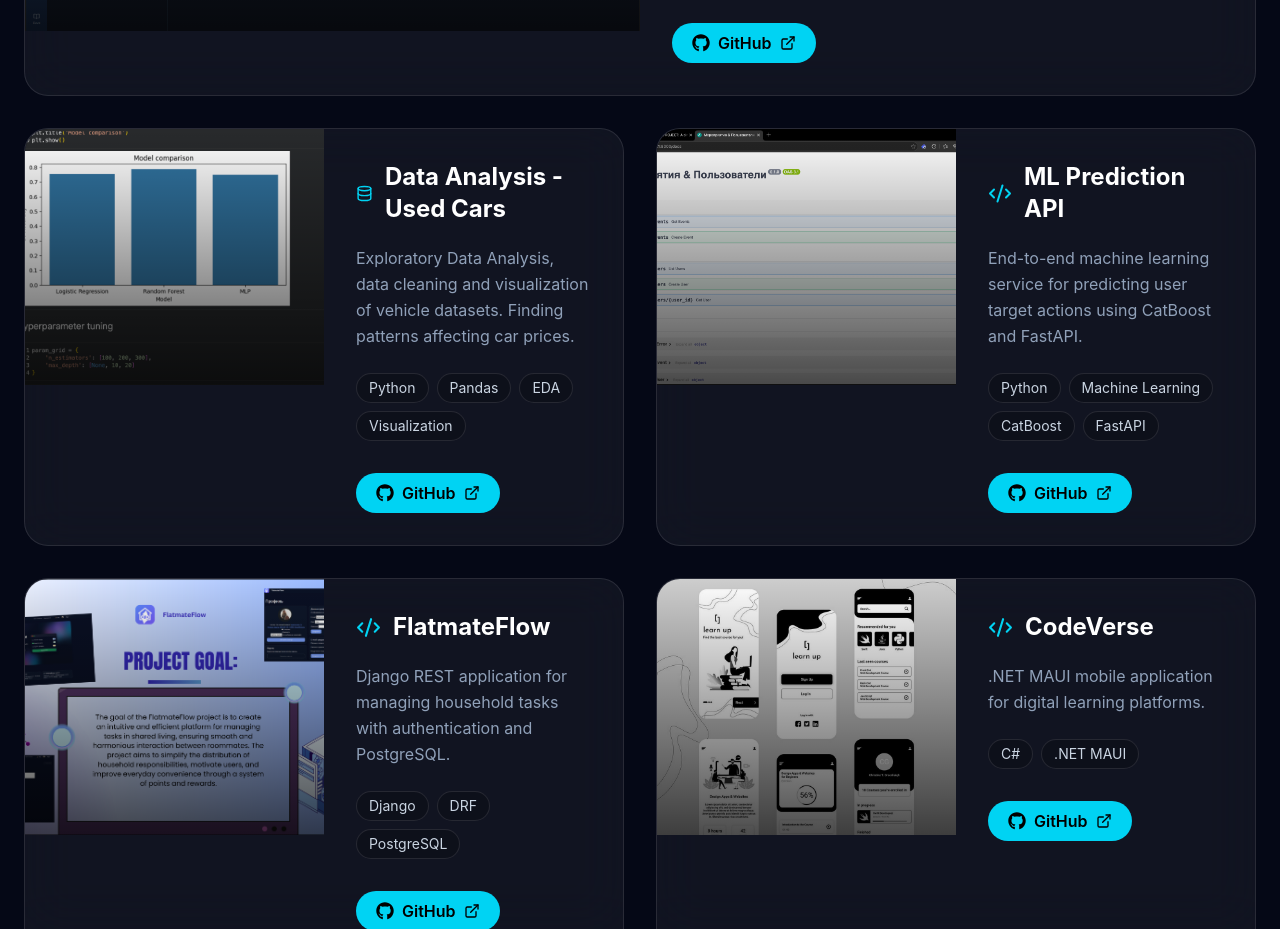
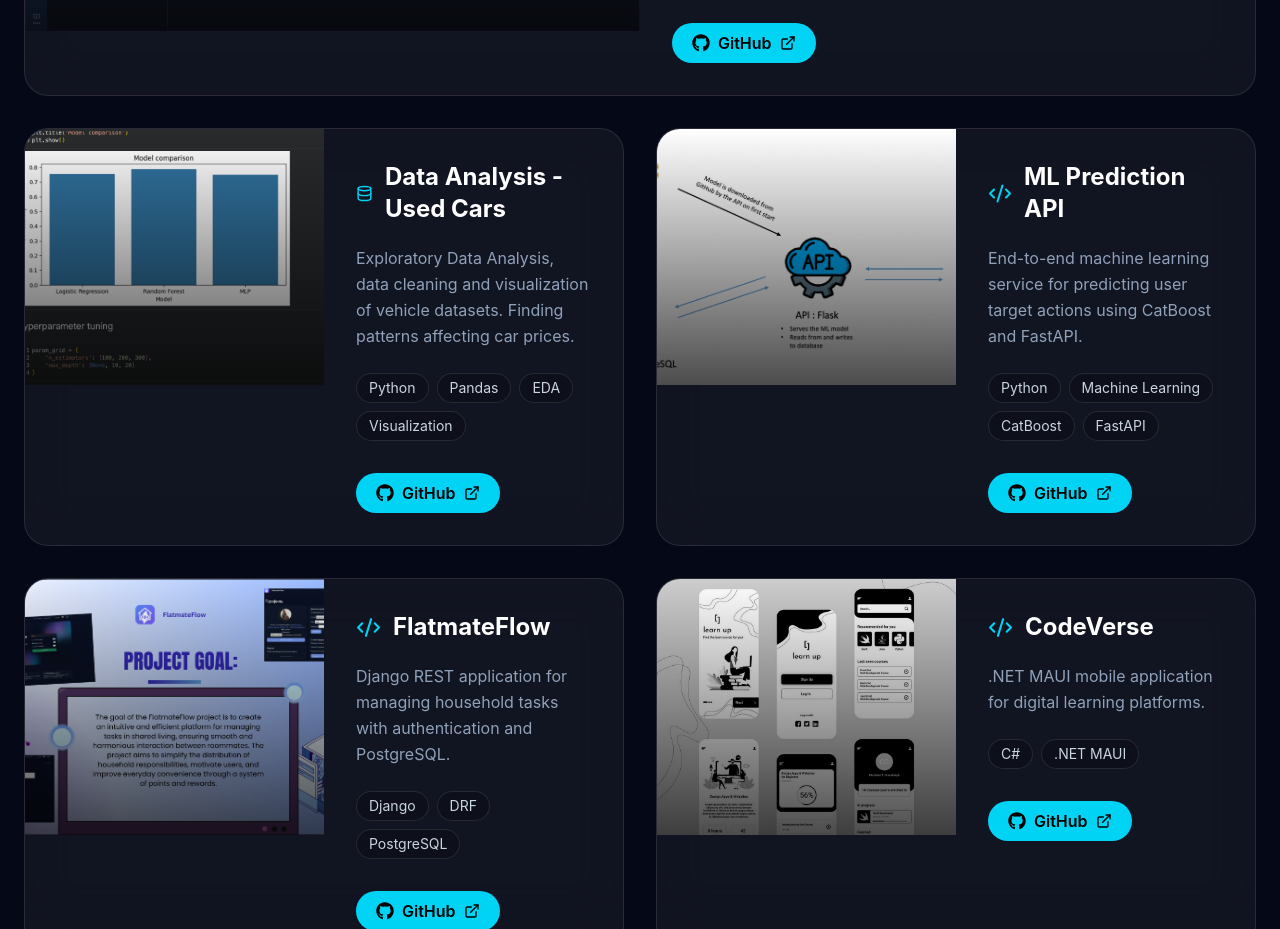
Before and after one commit to lllda06/lada-portfolio, a Next.js app: page / in a window 1280 px wide. Shown: the part 3760-4689 px from the top of the page. Built offline with nearby package versions, Linux system fonts and the light colour scheme.

Commit message:
Image update

```diff
--- a/app/components/Projects.tsx
+++ b/app/components/Projects.tsx
@@ -50,7 +50,7 @@ const projects = [
     description:
       "End-to-end machine learning service for predicting user target actions using CatBoost and FastAPI.",
     image:
-      "/projects/fastapi.png",
+      "/projects/ml-api.png",
     tags:[
       "Python",
       "Machine Learning",
```
Also changed, not shown: public/projects/ml-api.png (added).
